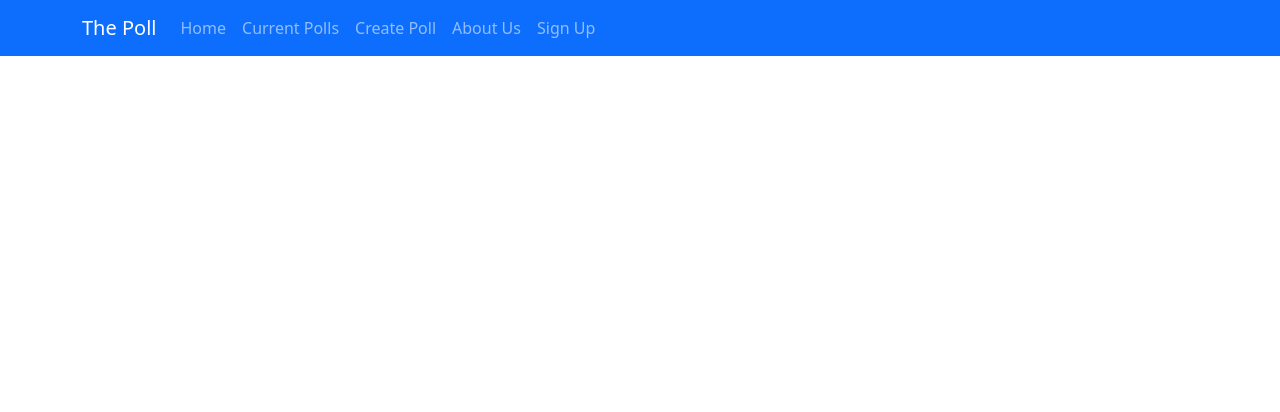
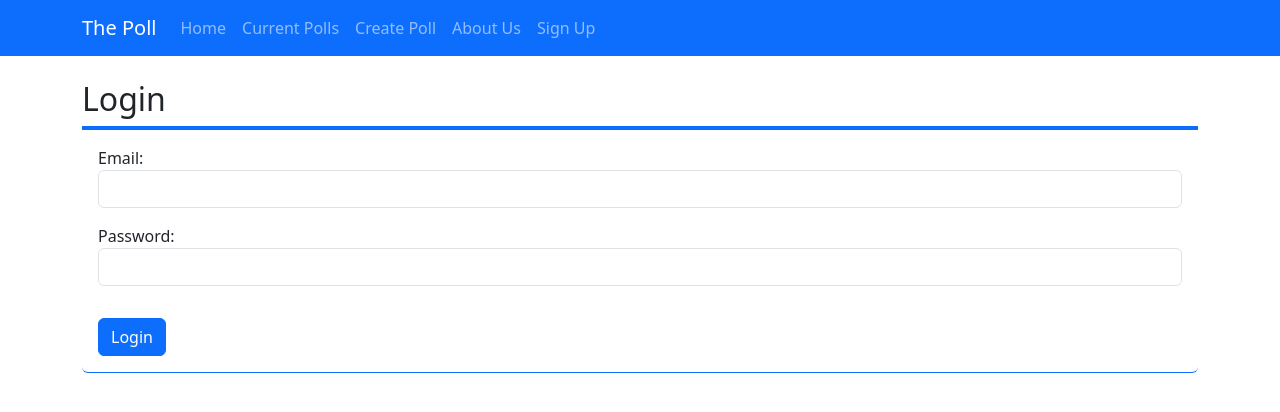
Before and after one commit to koushikjis/the-poll, a React (Create React App) app: page /log-in in a window 1280 px wide. Shown: the top 412 px of the page. Built offline with nearby package versions, Linux system fonts and the light colour scheme.

Commit message:
Add login, logout functionslity

```diff
--- a/src/App.tsx
+++ b/src/App.tsx
@@ -7,6 +7,7 @@ import CreatePoll from "./components/CreatePoll";
 import AboutUs from "./components/AboutUs";
 import SignUp from "./components/SignUp";
 import MyPollPage from "./components/MyPollPage";
+import Login from "./components/Login";
 
 const App: React.FC = () => {
   return (
@@ -18,6 +19,8 @@ const App: React.FC = () => {
         <Route path="/create-poll" element={<CreatePoll />} />
         <Route path="/about-us" element={<AboutUs />} />
         <Route path="/sign-up" element={<SignUp />} />
+        <Route path="/log-in" element={<Login />} />
+        <Route path="/log-out" element={<Login logout={true} />} />
         <Route
           path="/mypoll"
           element={
--- /dev/null
+++ b/src/Utils/ShowAlert.tsx
@@ -0,0 +1,24 @@
+import React from "react";
+
+interface AlertMessage {
+    message: string
+}
+
+const ShowAlert: React.FC<AlertMessage> = ({message}) => {
+  return (
+    <div
+      className="alert alert-success alert-dismissible fade show mt-3"
+      role="alert"
+    >
+      {message}
+      <button
+        type="button"
+        className="btn-close"
+        data-bs-dismiss="alert"
+        aria-label="Close"
+      ></button>
+    </div>
+  );
+};
+
+export default ShowAlert
--- a/src/components/CreatePoll.tsx
+++ b/src/components/CreatePoll.tsx
@@ -2,6 +2,7 @@ import React, { useContext, useState } from "react";
 import _ from "lodash";
 import AppContext from "../context/AppContext";
 import PageHeader from "./PageHeader";
+import ShowAlert from "../Utils/ShowAlert";
 
 const CreatePoll: React.FC = () => {
   const [candidates, setCandidates] = useState<
@@ -148,20 +149,7 @@ const CreatePoll: React.FC = () => {
           </button>
         )}
       </form>
-      {formSubmitted && (
-        <div
-          className="alert alert-success alert-dismissible fade show mt-3"
-          role="alert"
-        >
-          Form submitted successfully!
-          <button
-            type="button"
-            className="btn-close"
-            data-bs-dismiss="alert"
-            aria-label="Close"
-          ></button>
-        </div>
-      )}
+      {formSubmitted && <ShowAlert message={"Form submitted successfully!"} />}
     </div>
   );
 };
--- a/src/components/Home.tsx
+++ b/src/components/Home.tsx
@@ -1,9 +1,11 @@
-import React from 'react';
+import React, { useContext } from 'react';
 import PageHeader from './PageHeader';
+import AppContext from '../context/AppContext';
 
 const Home: React.FC = () => {
+  const {state} = useContext(AppContext)
     return <div className="container mt-4">
-    <PageHeader header='Welcome to the poll' /> <br />Most organic polling site!</div>;
+    <PageHeader header='Welcome to the poll' /> <br />Most organic polling site! {state.user.name}</div>;
   };
 
   export default Home
--- /dev/null
+++ b/src/components/Login.tsx
@@ -0,0 +1,78 @@
+import React, { useContext, useEffect, useState } from "react";
+import { useNavigate } from "react-router-dom";
+import PageHeader from "./PageHeader";
+import AppContext from "../context/AppContext";
+import { Logout } from "../Types/types";
+
+const Login: React.FC<Logout> = ({ logout }) => {
+  const navigate = useNavigate();
+  const { state, dispatch } = useContext(AppContext);
+  const [email, setEmail] = useState("");
+  const [password, setPassword] = useState("");
+
+  const handleEmailChange = (e: React.ChangeEvent<HTMLInputElement>) => {
+    setEmail(e.target.value);
+  };
+
+  const handlePasswordChange = (e: React.ChangeEvent<HTMLInputElement>) => {
+    setPassword(e.target.value);
+  };
+
+  const logoutFn = () => {
+    dispatch({
+      type: "SET_LOG_OUT",
+      payload: { name: "", loginTime: undefined },
+    });
+    navigate("/", { replace: true });
+  };
+
+  useEffect(() => {
+    if (logout) {
+      logoutFn();
+    }
+  }, [logout, logoutFn]);
+
+  const handleSubmit = (e: React.FormEvent) => {
+    e.preventDefault();
+    dispatch({
+      type: "SET_LOG_IN",
+      payload: { name: email, loginTime: new Date() },
+    });
+    // Handle form submission logic here
+    console.log("Logged in");
+    navigate("/create-poll", { replace: true });
+  };
+
+  return (
+    <div className="container mt-4">
+      <PageHeader header="Login" />
+      <form onSubmit={handleSubmit}>
+        <div className="form-group mt-3 mb-3 border-bottom border-primary rounded">
+          <div className="form-group m-3">
+            <label>Email:</label>
+            <input
+              className="form-control input-padding"
+              type="email"
+              value={email}
+              onChange={handleEmailChange}
+            />
+          </div>
+          <div className="form-group m-3">
+            <label>Password:</label>
+            <input
+              className="form-control input-padding"
+              type="password"
+              value={password}
+              onChange={handlePasswordChange}
+            />
+          </div>
+          <button className="btn btn-primary m-3" type="submit">
+            Login
+          </button>
+        </div>
+      </form>
+    </div>
+  );
+};
+
+export default Login;
--- a/src/components/Menu.tsx
+++ b/src/components/Menu.tsx
@@ -1,11 +1,24 @@
-import React from 'react';
-import { Link } from 'react-router-dom';
+import React, { useCallback, useContext } from "react";
+import { Link } from "react-router-dom";
+import AppContext from "../context/AppContext";
 
 const Menu: React.FC = () => {
+  const { state } = useContext(AppContext);
+  console.log("state ===> ", state);
+
+  const isLoggedIn = () => {
+    const logStatus = state.user.name !== "" ? true : false;
+    return logStatus;
+  };
+
+  const memoizedIsLoggedIn = useCallback(isLoggedIn, [state.user]);
+
   return (
     <nav className="navbar sticky-top navbar-expand-lg navbar-dark bg-primary">
       <div className="container">
-        <Link className="navbar-brand" to="/">The Poll</Link>
+        <Link className="navbar-brand" to="/">
+          The Poll
+        </Link>
         <button
           className="navbar-toggler"
           type="button"
@@ -20,22 +33,46 @@ const Menu: React.FC = () => {
         <div className="collapse navbar-collapse" id="navbarNav">
           <ul className="navbar-nav">
             <li className="nav-item">
-              <Link className="nav-link" to="/" aria-current="page">Home</Link>
+              <Link className="nav-link" to="/" aria-current="page">
+                Home
+              </Link>
             </li>
             <li className="nav-item">
-              <Link className="nav-link" to="/current-polls">Current Polls</Link>
+              <Link className="nav-link" to="/current-polls">
+                Current Polls
+              </Link>
             </li>
             <li className="nav-item">
-              <Link className="nav-link" to="/create-poll">Create Poll</Link>
+              <Link className="nav-link" to="/create-poll">
+                Create Poll
+              </Link>
             </li>
             <li className="nav-item">
-              <Link className="nav-link" to="/about-us">About Us</Link>
+              <Link className="nav-link" to="/about-us">
+                About Us
+              </Link>
             </li>
-            <li className="nav-item">
-              <Link className="nav-link" to="/sign-up">Sign Up</Link>
-            </li>
+            {!memoizedIsLoggedIn() && (
+              <li className="nav-item">
+                <Link className="nav-link" to="/sign-up">
+                  Sign Up
+                </Link>
+              </li>
+            )}
           </ul>
         </div>
+        {memoizedIsLoggedIn() && (
+          <div className="justify-content-end">
+            <span>Hello {state.user.name}</span>
+            <ul className="navbar-nav">
+              <li className="nav-item">
+                <Link className="nav-link" to="/log-out" aria-current="page">
+                  Logout
+                </Link>
+              </li>
+            </ul>
+          </div>
+        )}
       </div>
     </nav>
   );
--- a/src/components/SignUp.tsx
+++ b/src/components/SignUp.tsx
@@ -1,4 +1,5 @@
 import React, { useState } from 'react';
+import { Link } from 'react-router-dom';
 import PageHeader from './PageHeader';
 
 const SignUp: React.FC = () => {
@@ -44,6 +45,7 @@ const SignUp: React.FC = () => {
         <button className="btn btn-primary m-3" type="submit">Sign Up</button>
         </div>
       </form>
+      <div>Already a member?&nbsp;&nbsp;<Link to="/log-in">Login</Link></div>
     </div>
   );
 };
--- a/src/context/AppContext.tsx
+++ b/src/context/AppContext.tsx
@@ -1,8 +1,5 @@
-import React, { createContext, useReducer } from 'react';
-
-interface AppState {
-  pollCount: number
-}
+import React, { createContext, useReducer } from "react";
+import { AppState } from "../Types/types";
 
 interface AppContextProps {
   state: AppState;
@@ -14,26 +11,44 @@ interface Props {
 }
 
 const initialState: AppState = {
-  pollCount:0
+  pollCount: 0,
+  user: {
+    name: "",
+    loginTime: new Date(""),
+  },
 };
 
-const AppContext = createContext<AppContextProps | undefined>(undefined);
+const AppContext = createContext<AppContextProps>({
+  state: { pollCount: 0, user: { name: "", loginTime: new Date("") } },
+  dispatch: () => {},
+});
 
-type Action = | { type: 'SET_POLL_COUNT'; payload: number };
+type Action =
+  | { type: "SET_POLL_COUNT"; payload: number }
+  | { type: "SET_LOG_IN"; payload: { name: string; loginTime: Date } }
+  | { type: "SET_LOG_OUT"; payload: { name: string; loginTime: undefined } };
 
 const appReducer = (state: AppState, action: Action): AppState => {
   switch (action.type) {
-    case 'SET_POLL_COUNT':
+    case "SET_POLL_COUNT":
       return { ...state, pollCount: action.payload };
+    case "SET_LOG_IN":
+      return { ...state, user: action.payload };
+    case "SET_LOG_OUT":
+      return { ...state, user: action.payload };
     default:
       return state;
   }
 };
 
-export const AppProvider: React.FC<Props> = ( {children} ) => {
+export const AppProvider: React.FC<Props> = ({ children }) => {
   const [state, dispatch] = useReducer(appReducer, initialState);
 
-  return <AppContext.Provider value={{ state, dispatch }}>{children}</AppContext.Provider>;
+  return (
+    <AppContext.Provider value={{ state, dispatch }}>
+      {children}
+    </AppContext.Provider>
+  );
 };
 
 export default AppContext;
```
Also changed, not shown: src/Types/types.ts (+12 -0 lines).
